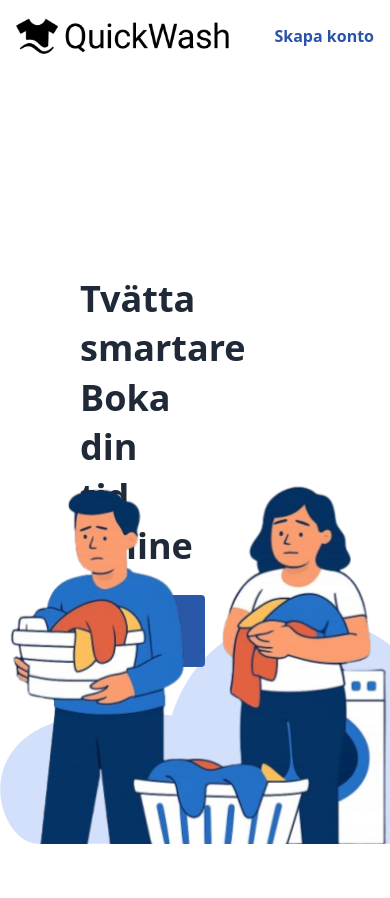
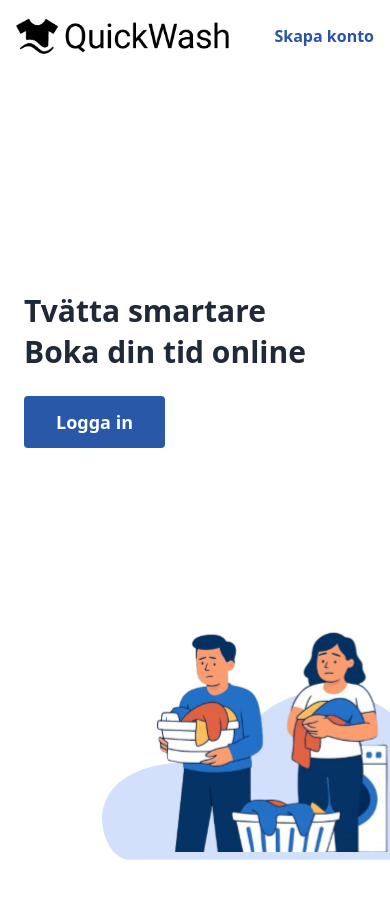
Before and after one commit to Bessosam/appointmentbooking-app, a React (Vite) app: page / in a window 390 px wide. Shown: the top 898 px of the page. Built offline with nearby package versions, Linux system fonts and the light colour scheme.

Commit message:
fixed mobile version homepage

```diff
--- a/src/pages/HomePage.jsx
+++ b/src/pages/HomePage.jsx
@@ -1,51 +1,44 @@
 import React, { useEffect } from "react";
 import { useNavigate } from 'react-router-dom';
-
 
 export default function Homepage () {
   const navigate = useNavigate();
 
   useEffect(() => {
     document.body.style.overflow = "hidden";
-
     return () => {
       document.body.style.overflow = "auto";
     };
   }, []);
 
-    return(
+  return (
+    <div className="relative flex flex-col h-screen overflow-hidden">
 
-    <div className="flex flex-col h-screen overflow-hidden">
-
-      <div className="flex flex-1">
-
-        <div className="flex flex-col justify-center px-20 w-1/2 space-y-6 -translate-y-6">
-          <h2 className="text-4xl font-bold leading-snug text-gray-800">
+      <div className="flex flex-col justify-center items-start md:pt-36 px-6 sm:px-10 md:px-20 flex-1 z-10">
+        <h2 className="text-3xl sm:text-4xl md:text-5xl font-bold leading-snug text-gray-800">
           Tvätta smartare <br /> Boka din tid online
         </h2>
-          <button onClick={() => navigate('/login')}
-           className="self-start text-white text-xl font-bold px-8 py-2 rounded"
-           style={{ backgroundColor: "#2958A9" }}>
+        <button
+          onClick={() => navigate('/login')}
+          className="mt-6 text-white text-lg sm:text-2xl md:text-3xl font-bold px-8 py-3 rounded"
+          style={{ backgroundColor: "#2958A9" }}
+        >
           Logga in
         </button>
       </div>
 
-         <div className="w-1/2 items-end justify-end pr-12">
+      <div className="relative w-full h-[250px] md:h-[320px]">
+        <img
+          src="/DesignBG.svg"
+          alt="background"
+          className="absolute bottom-14 right-0 w-72 sm:w-96 md:w-[500px] object-contain z-0"
+        />
         <img
           src="/landing-page-img.svg"
           alt=""
-            className="w-[410px] object-contain absolute bottom-0 right-0 z-10"
-          />
-          <img
-            src="/DesignBG.svg"
-            alt="background"
-            className="w-[500px] object-contain absolute bottom-0 right-0 z-0"
-
+          className="absolute bottom-16 right-0 w-60 sm:w-72 md:w-[440px] object-contain z-10"
         />
       </div>
     </div>
-    </div>
-
-
-    )
+  );
 }
--- a/src/pages/MenuPage.jsx
+++ b/src/pages/MenuPage.jsx
@@ -28,7 +28,7 @@ const HomePage = () => {
            <House className="size-12 text-[#2958A9]"/> Hej, {user.userid}!
           </h1>
         ) : (
-          <h1 className="text-2xl font-bold mt-6">Välkommen!</h1>
+          <h1 className="text-2xl font-bold mt-6">Hej USER</h1>
         )}
         <h2 className="text-2xl font-bold mb-8">Välkommen till mina sidor</h2>
         <div className="grid w-full grid-cols-2 md:grid-cols-2 gap-6 mb-10 image-effect">
```
Also changed, not shown: src/context/AuthContext.jsx (line endings or trailing spaces). Lines whose indentation alone changed are shown as unchanged.
